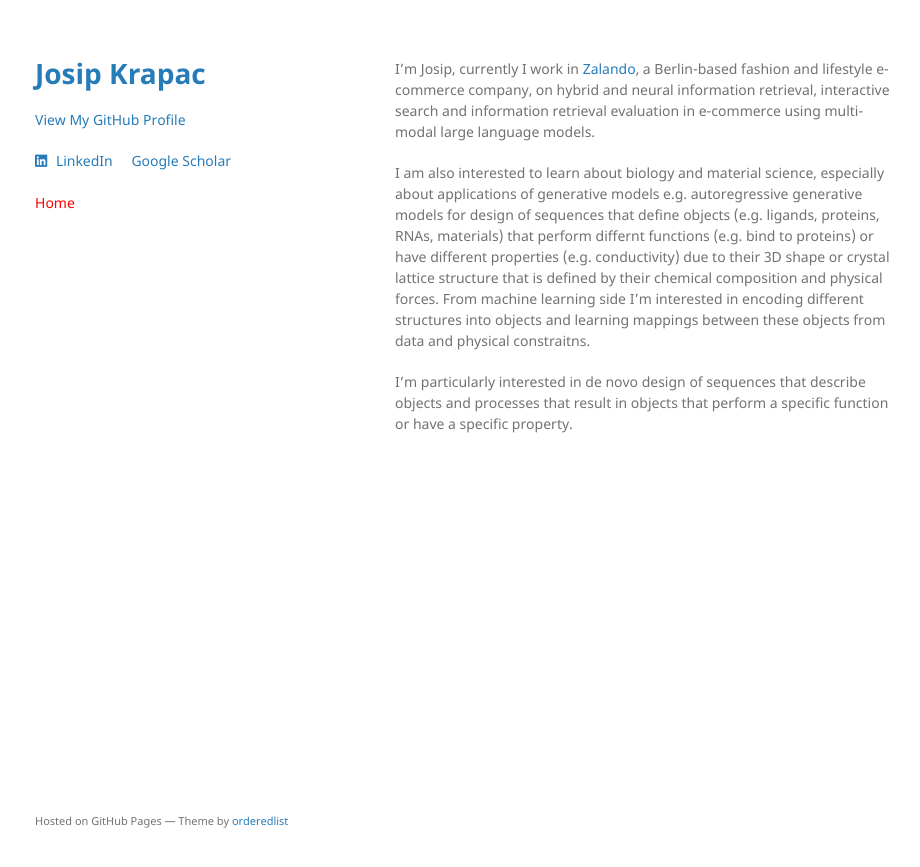
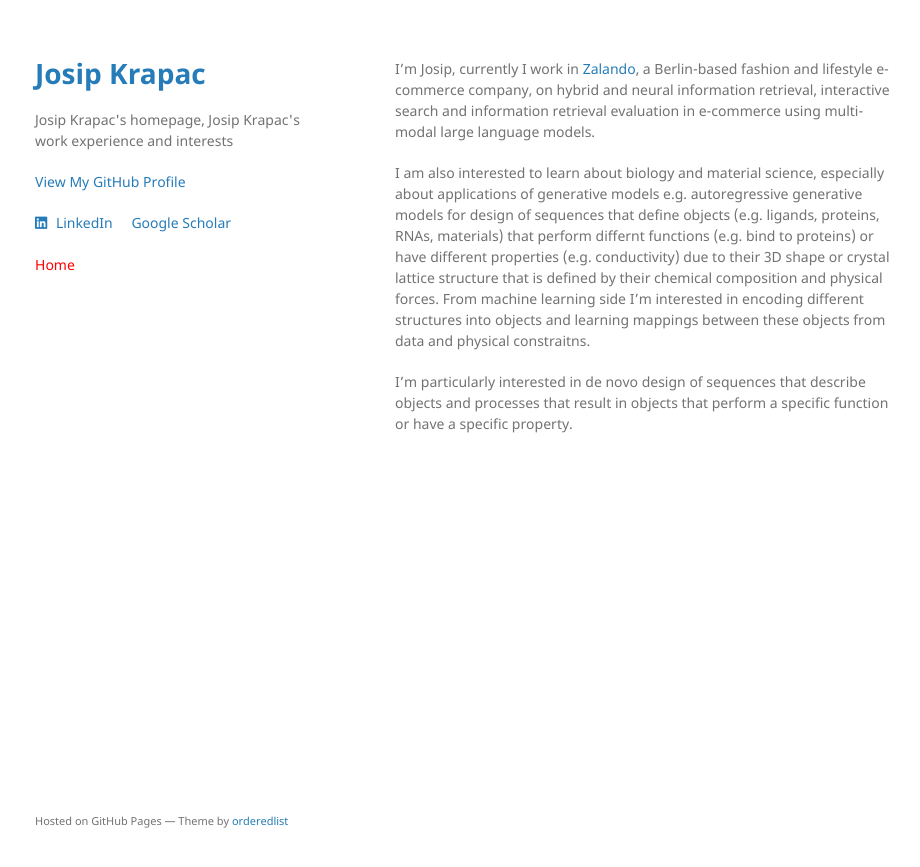
Before and after one commit to josipkrapac/josipkrapac.github.io, a Jekyll site: the page built from index.md, in a window 1280 px wide. Shown: the top 867 px of the page, without its empty margins (175-1095 px from the left). Built offline with Jekyll 4.4.1, drawn with Linux system fonts in a browser that asks for light colours; a style sheet for code colours, icons or effects is not loaded; the repository's description, which GitHub fills in, is left out.

Commit message:
Update _config.yml

```diff
--- a/_config.yml
+++ b/_config.yml
@@ -1,5 +1,7 @@
 title: Josip Krapac
 author: Josip Krapac
+url: https://josipkrapac.github.io
+description: Josip Krapac's homepage, Josip Krapac's work experience and interests
 show_downloads: false
 google_analytics: G-CENWY5VSVJ
 
```
